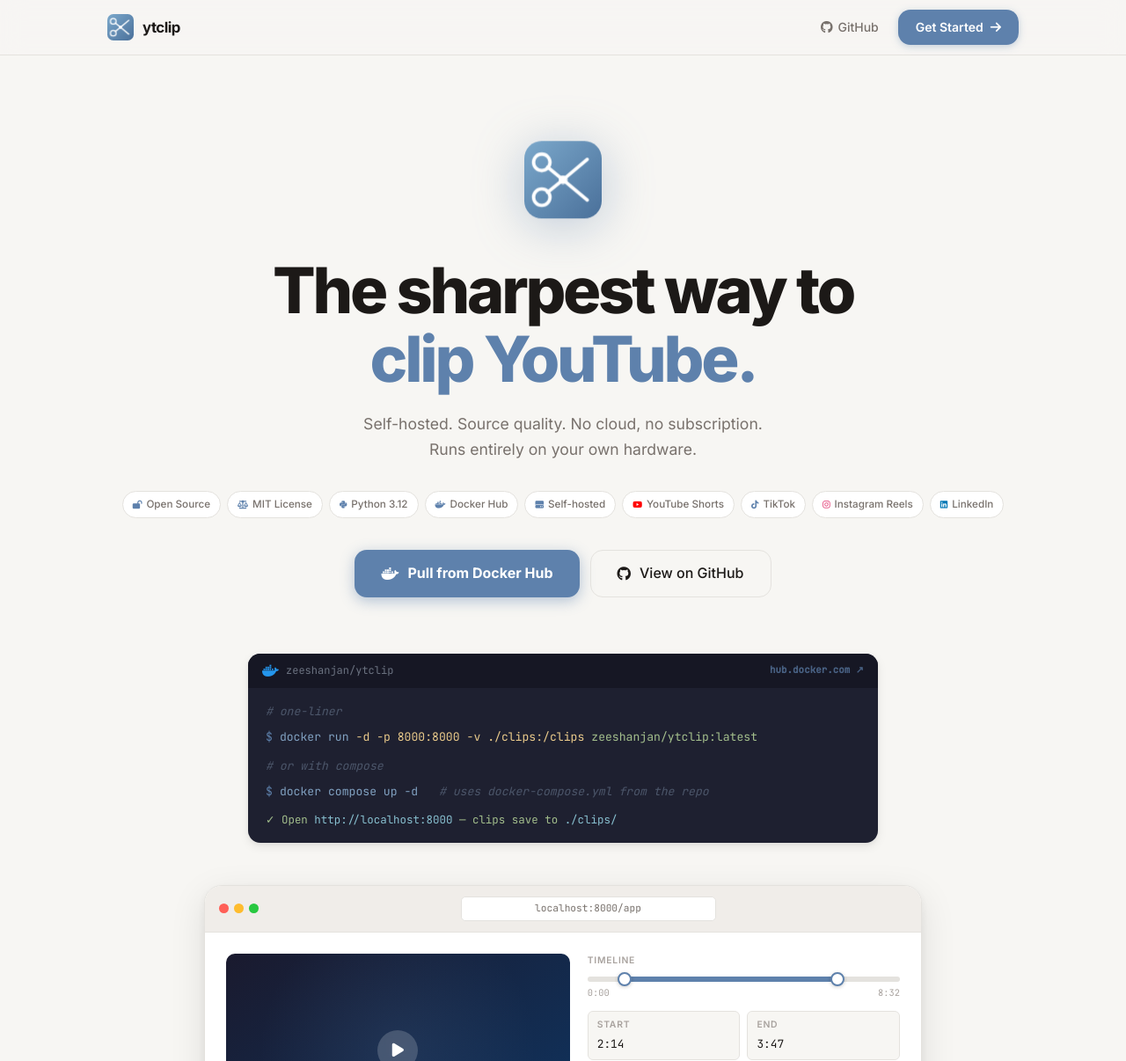
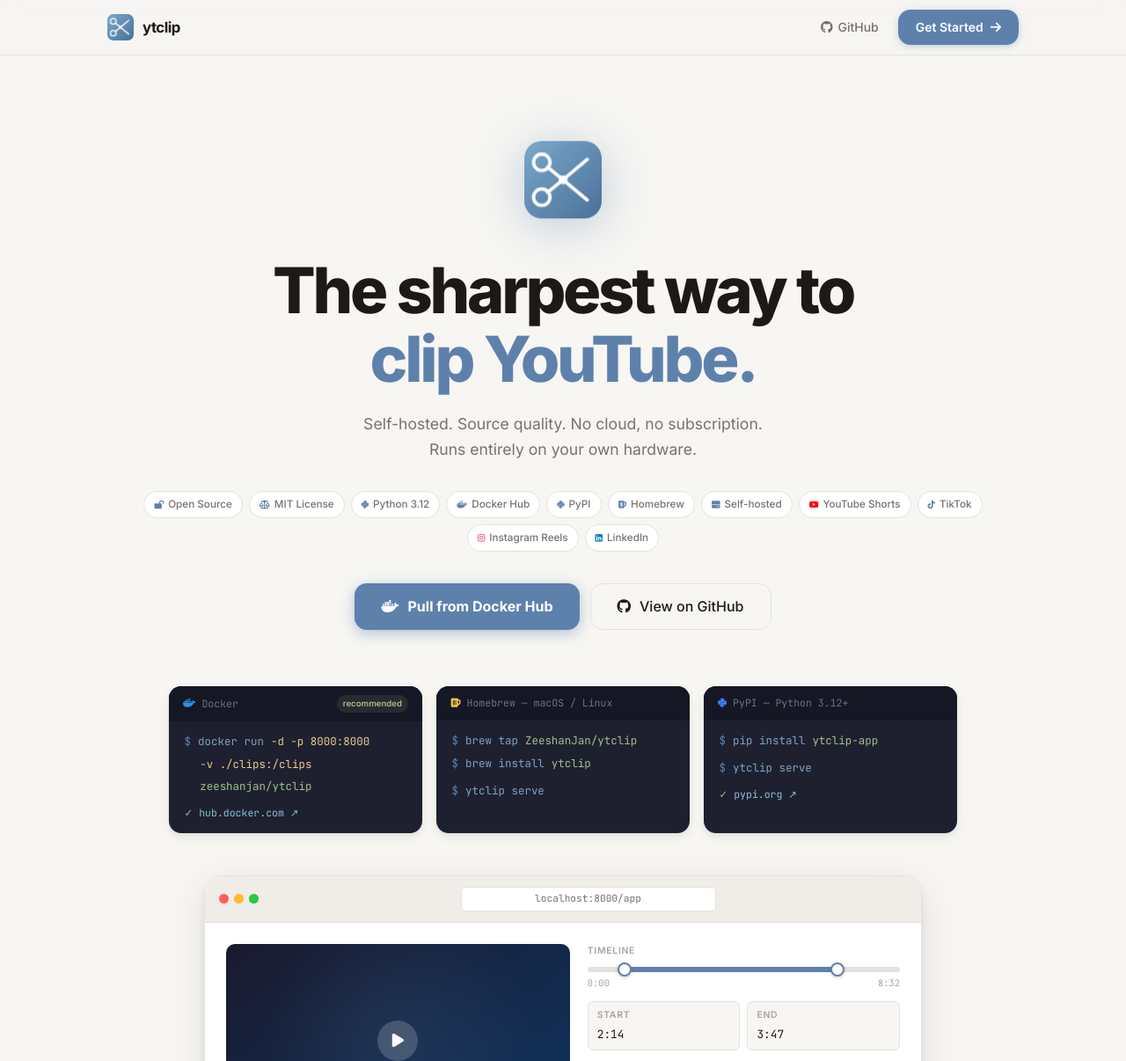
Before and after one commit to ZeeshanJan/ytclip, a plain HTML site: page docs/index.html in a window 1280 px wide. Shown: the top 1206 px of the page at 88% size. Drawn offline with Linux system fonts and the light colour scheme.

Commit message:
added PyPI and homebrew info on landing page

```diff
--- a/docs/index.html
+++ b/docs/index.html
@@ -355,6 +355,8 @@
     <span class="tag"><i class="fa-solid fa-scale-balanced"></i> MIT License</span>
     <span class="tag"><i class="fa-brands fa-python"></i> Python 3.12</span>
     <span class="tag"><i class="fa-brands fa-docker"></i> <a href="https://hub.docker.com/r/zeeshanjan/ytclip" target="_blank" rel="noopener" style="color:inherit">Docker Hub</a></span>
+    <span class="tag"><i class="fa-brands fa-python"></i> <a href="https://pypi.org/project/ytclip-app/" target="_blank" rel="noopener" style="color:inherit">PyPI</a></span>
+    <span class="tag"><i class="fa-solid fa-beer-mug-empty"></i> Homebrew</span>
     <span class="tag"><i class="fa-solid fa-hard-drive"></i> Self-hosted</span>
     <span class="tag"><i class="fa-brands fa-youtube" style="color:#ff0000"></i> YouTube Shorts</span>
     <span class="tag"><i class="fa-brands fa-tiktok"></i> TikTok</span>
@@ -372,41 +374,72 @@
   </div>
 </section>
 
-<!-- ── DOCKER INSTALL STRIP ──────────────────────────────────────────── -->
-<div style="max-width:780px;margin:0 auto;padding:0 2rem 3rem">
-  <div style="background:#1e2030;border-radius:var(--radius-m);overflow:hidden;box-shadow:var(--shadow-m)">
-    <div style="padding:10px 16px;background:#161724;display:flex;align-items:center;justify-content:space-between;gap:1rem">
-      <div style="display:flex;align-items:center;gap:8px;font-size:.75rem;color:#6b7280;font-family:'JetBrains Mono',monospace">
-        <i class="fa-brands fa-docker" style="color:#2496ed;font-size:.95rem"></i>
-        zeeshanjan/ytclip
+<!-- ── INSTALL STRIP ───────────────────────────────────────────────────── -->
+<div style="max-width:960px;margin:0 auto;padding:0 2rem 3rem">
+  <div style="display:grid;grid-template-columns:1fr 1fr 1fr;gap:1rem">
+
+    <!-- Docker -->
+    <div style="background:#1e2030;border-radius:var(--radius-m);overflow:hidden;box-shadow:var(--shadow-m)">
+      <div style="padding:10px 16px;background:#161724;display:flex;align-items:center;justify-content:space-between;gap:.5rem">
+        <div style="display:flex;align-items:center;gap:7px;font-size:.72rem;color:#6b7280;font-family:'JetBrains Mono',monospace">
+          <i class="fa-brands fa-docker" style="color:#2496ed"></i> Docker
+        </div>
+        <span style="font-size:.6rem;font-weight:600;color:#a3be8c;background:rgba(163,190,140,.12);padding:2px 7px;border-radius:9999px">recommended</span>
       </div>
-      <a href="https://hub.docker.com/r/zeeshanjan/ytclip" target="_blank" rel="noopener"
-         style="font-size:.68rem;font-weight:600;color:#5e81ac;font-family:'JetBrains Mono',monospace;opacity:.7;transition:opacity .15s"
-         onmouseover="this.style.opacity=1" onmouseout="this.style.opacity=.7">
-        hub.docker.com ↗
-      </a>
+      <div style="padding:.85rem 1.1rem;font-family:'JetBrains Mono',monospace;font-size:.78rem;display:flex;flex-direction:column;gap:.35rem">
+        <div style="display:flex;gap:.5rem;flex-wrap:wrap">
+          <span style="color:#5e81ac;user-select:none">$</span>
+          <span style="color:#81a1c1">docker run</span>
+          <span style="color:#ebcb8b">-d -p 8000:8000</span>
+        </div>
+        <div style="padding-left:1.1rem;color:#ebcb8b">-v ./clips:/clips</div>
+        <div style="padding-left:1.1rem;color:#a3be8c">zeeshanjan/ytclip</div>
+        <div style="margin-top:.3rem;color:#a3be8c;font-size:.72rem">✓ <a href="https://hub.docker.com/r/zeeshanjan/ytclip" target="_blank" rel="noopener" style="color:#88c0d0">hub.docker.com ↗</a></div>
+      </div>
     </div>
-    <div style="padding:1rem 1.25rem;font-family:'JetBrains Mono',monospace;font-size:.82rem;display:flex;flex-direction:column;gap:.5rem">
-      <div style="display:flex;gap:.5rem;align-items:center">
-        <span style="color:#4c566a;font-style:italic;user-select:none"># one-liner</span>
+
+    <!-- Homebrew -->
+    <div style="background:#1e2030;border-radius:var(--radius-m);overflow:hidden;box-shadow:var(--shadow-m)">
+      <div style="padding:10px 16px;background:#161724;display:flex;align-items:center;gap:7px;font-size:.72rem;color:#6b7280;font-family:'JetBrains Mono',monospace">
+        <i class="fa-solid fa-beer-mug-empty" style="color:#f9c74f"></i> Homebrew — macOS / Linux
       </div>
-      <div style="display:flex;gap:.5rem;flex-wrap:wrap">
-        <span style="color:#5e81ac;user-select:none">$</span>
-        <span style="color:#81a1c1">docker run</span>
-        <span style="color:#ebcb8b">-d -p 8000:8000</span>
-        <span style="color:#ebcb8b">-v ./clips:/clips</span>
-        <span style="color:#a3be8c">zeeshanjan/ytclip:latest</span>
+      <div style="padding:.85rem 1.1rem;font-family:'JetBrains Mono',monospace;font-size:.78rem;display:flex;flex-direction:column;gap:.35rem">
+        <div style="display:flex;gap:.5rem">
+          <span style="color:#5e81ac;user-select:none">$</span>
+          <span style="color:#81a1c1">brew tap</span>
+          <span style="color:#a3be8c">ZeeshanJan/ytclip</span>
+        </div>
+        <div style="display:flex;gap:.5rem">
+          <span style="color:#5e81ac;user-select:none">$</span>
+          <span style="color:#81a1c1">brew install</span>
+          <span style="color:#a3be8c">ytclip</span>
+        </div>
+        <div style="display:flex;gap:.5rem;margin-top:.35rem">
+          <span style="color:#5e81ac;user-select:none">$</span>
+          <span style="color:#81a1c1">ytclip serve</span>
+        </div>
       </div>
-      <div style="margin-top:.25rem;display:flex;gap:.5rem;align-items:center">
-        <span style="color:#4c566a;font-style:italic;user-select:none"># or with compose</span>
+    </div>
+
+    <!-- pip -->
+    <div style="background:#1e2030;border-radius:var(--radius-m);overflow:hidden;box-shadow:var(--shadow-m)">
+      <div style="padding:10px 16px;background:#161724;display:flex;align-items:center;gap:7px;font-size:.72rem;color:#6b7280;font-family:'JetBrains Mono',monospace">
+        <i class="fa-brands fa-python" style="color:#3b82f6"></i> PyPI — Python 3.12+
       </div>
-      <div style="display:flex;gap:.5rem;flex-wrap:wrap">
-        <span style="color:#5e81ac;user-select:none">$</span>
-        <span style="color:#81a1c1">docker compose up -d</span>
-        <span style="color:#4c566a;font-style:italic">&nbsp; # uses docker-compose.yml from the repo</span>
+      <div style="padding:.85rem 1.1rem;font-family:'JetBrains Mono',monospace;font-size:.78rem;display:flex;flex-direction:column;gap:.35rem">
+        <div style="display:flex;gap:.5rem">
+          <span style="color:#5e81ac;user-select:none">$</span>
+          <span style="color:#81a1c1">pip install</span>
+          <span style="color:#a3be8c">ytclip-app</span>
+        </div>
+        <div style="display:flex;gap:.5rem;margin-top:.35rem">
+          <span style="color:#5e81ac;user-select:none">$</span>
+          <span style="color:#81a1c1">ytclip serve</span>
+        </div>
+        <div style="margin-top:.3rem;color:#a3be8c;font-size:.72rem">✓ <a href="https://pypi.org/project/ytclip-app/" target="_blank" rel="noopener" style="color:#88c0d0">pypi.org ↗</a></div>
       </div>
-      <div style="margin-top:.25rem;color:#a3be8c;font-size:.78rem">✓ Open <span style="color:#88c0d0">http://localhost:8000</span> — clips save to <span style="color:#88c0d0">./clips/</span></div>
     </div>
+
   </div>
 </div>
 
```
Also changed, not shown: ytclip/web/templates/landing.html (+2 -0 lines).
